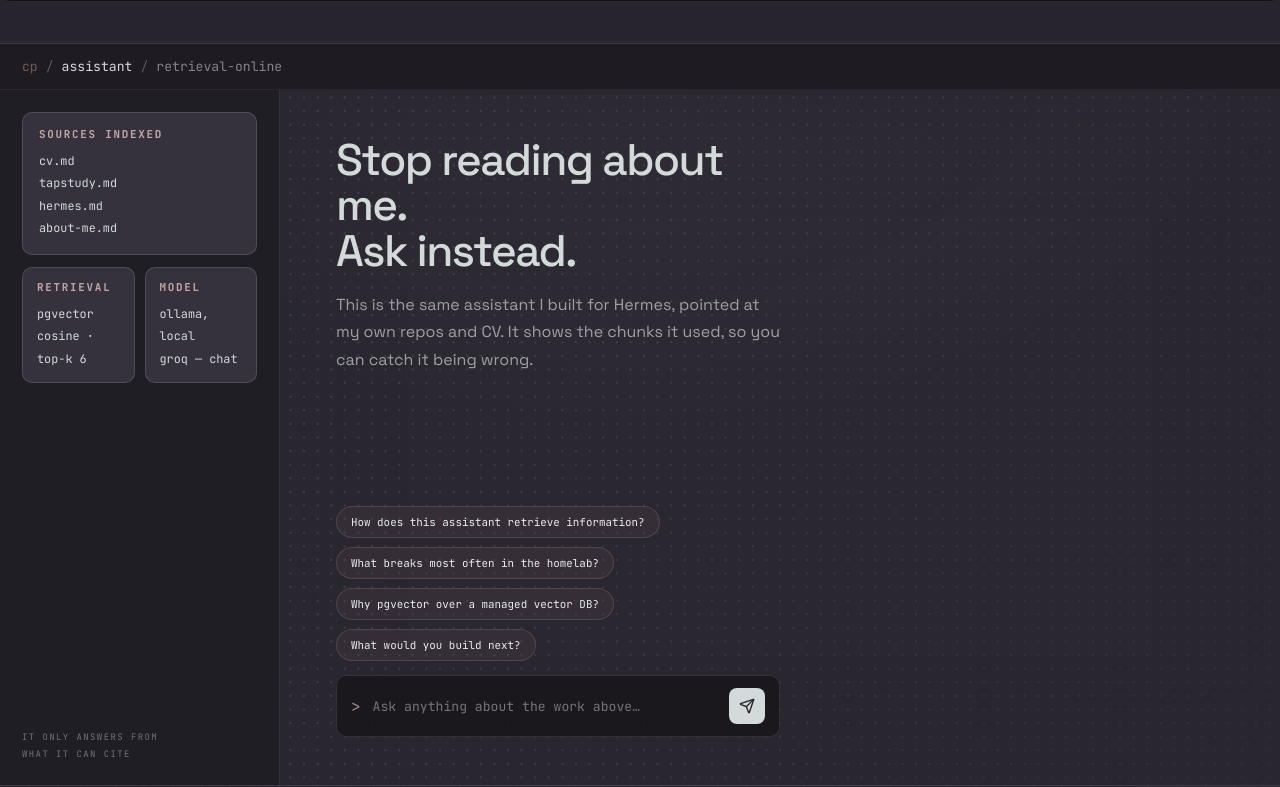
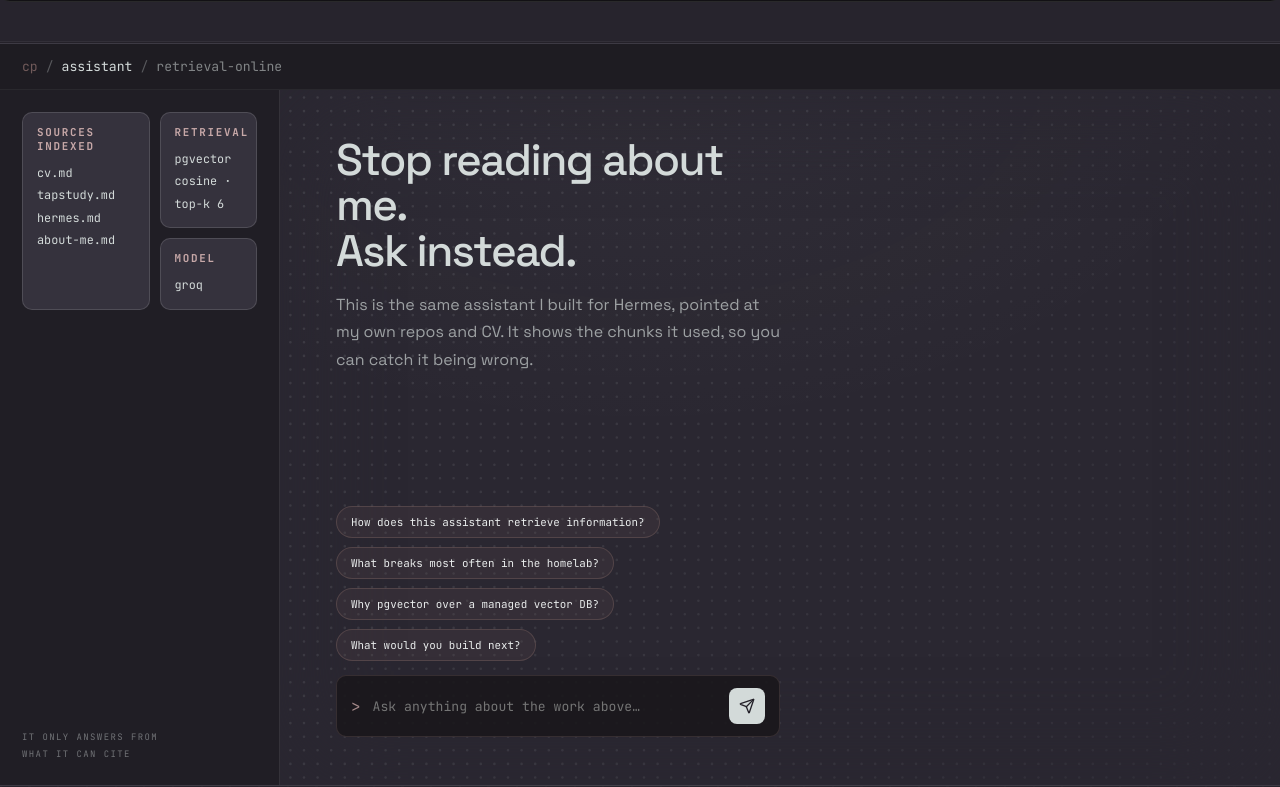
Before and after one commit to c-panagopoulos/Personal-Website, a React (Vite) app in the folder client/: page / in a window 1280 px wide. Shown: the part 5853-6640 px from the top of the page. Built offline with nearby package versions, Linux system fonts and the light colour scheme.

Commit message:
Restructure assistant sidebar layout and fix retrieved-chunk text clipping

```diff
--- a/client/src/components/AssistantSection.jsx
+++ b/client/src/components/AssistantSection.jsx
@@ -213,6 +213,7 @@ export default function AssistantSection() {
 
   const sidebarContent = (
     <div className="assistant-section__sidebar">
+      <div className="assistant-section__sidebar-row">
         <div className="assistant-section__sidebar-card" style={anim(visible, "rowRise", 0.4, 0.35)}>
           <div className="assistant-section__sidebar-block-label">SOURCES INDEXED</div>
           <div className="assistant-section__sidebar-block-value">
@@ -225,7 +226,7 @@ export default function AssistantSection() {
             about-me.md
           </div>
         </div>
-      <div className="assistant-section__sidebar-row">
+        <div className="assistant-section__sidebar-col">
           <div className="assistant-section__sidebar-card" style={anim(visible, "rowRise", 0.4, 0.5)}>
             <div className="assistant-section__sidebar-block-label">RETRIEVAL</div>
             <div className="assistant-section__sidebar-block-value">
@@ -234,12 +235,13 @@ export default function AssistantSection() {
               cosine · top-k 6
             </div>
           </div>
+          {/* Was "ollama, local / groq — chat" — Ollama's role is already
+              covered by the RETRIEVAL card above (embeddings for pgvector);
+              this card is specifically about what generates the answer
+              text, which is Groq alone. */}
           <div className="assistant-section__sidebar-card" style={anim(visible, "rowRise", 0.4, 0.65)}>
             <div className="assistant-section__sidebar-block-label">MODEL</div>
-          <div className="assistant-section__sidebar-block-value">
-            ollama, local
-            <br />
-            groq — chat
+            <div className="assistant-section__sidebar-block-value">groq</div>
           </div>
         </div>
       </div>
--- a/client/src/components/RetrievalStatus.jsx
+++ b/client/src/components/RetrievalStatus.jsx
@@ -42,7 +42,13 @@ export function SourceChips({ sources }) {
   );
 }
 
-const COLLAPSED_SNIPPET_HEIGHT = "4.8em"; // ~3 lines at this text's line-height
+// Was "4.8em" — em on this element resolves against an inherited font-size
+// (13.3px) that doesn't match the snippet text's own (10.56px), so it
+// actually clipped ~3.5 lines instead of 3, cutting the 4th line off
+// mid-character. A precise px value (margin-top 6px + 3 lines at this
+// text's real 16.368px line-height) shows exactly 3 full lines, never a
+// partial one.
+const COLLAPSED_SNIPPET_HEIGHT = "56px";
 
 export function RetrievedChunks({ sources, threshold }) {
   const [expandedIndex, setExpandedIndex] = useState(null);
@@ -71,11 +77,16 @@ export function RetrievedChunks({ sources, threshold }) {
   // so scrollHeight always reports the real, unclipped height) so expand
   // can animate to an exact target instead of a generic large max-height,
   // which makes short chunks finish "growing" almost instantly instead of
-  // over the full transition.
+  // over the full transition. scrollHeight alone omits the paragraph's own
+  // margin-top, which the clip wrapper still has to make room for — without
+  // it the expanded clip lands a few px short and clips the last line the
+  // same way the collapsed one did.
   useEffect(() => {
     const next = {};
     snippetRefs.current.forEach((el, i) => {
-      if (el) next[i] = el.scrollHeight;
+      if (!el) return;
+      const marginTop = parseFloat(getComputedStyle(el).marginTop) || 0;
+      next[i] = el.scrollHeight + marginTop;
     });
     setFullHeights(next);
   }, [sources]);
--- a/client/src/styles/global.css
+++ b/client/src/styles/global.css
@@ -1846,6 +1846,13 @@ button {
   flex: 1;
   min-width: 0;
   padding: 12px 14px;
+}
+.assistant-section__sidebar-col {
+  flex: 1;
+  min-width: 0;
+  display: flex;
+  flex-direction: column;
+  gap: 10px;
 }
 .assistant-section__sidebar-block-label {
   font-family: var(--font-mono);
```
Lines whose indentation alone changed are shown as unchanged.
